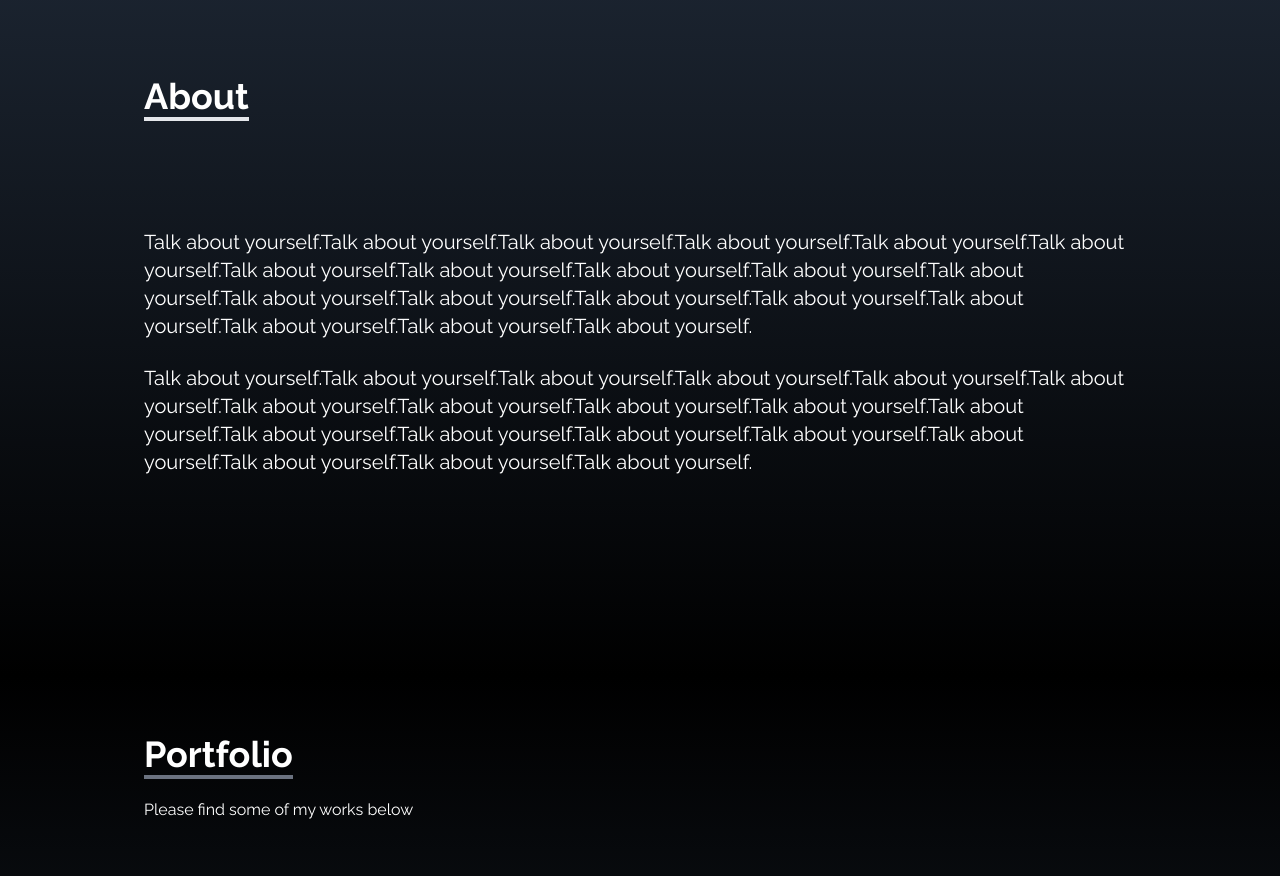
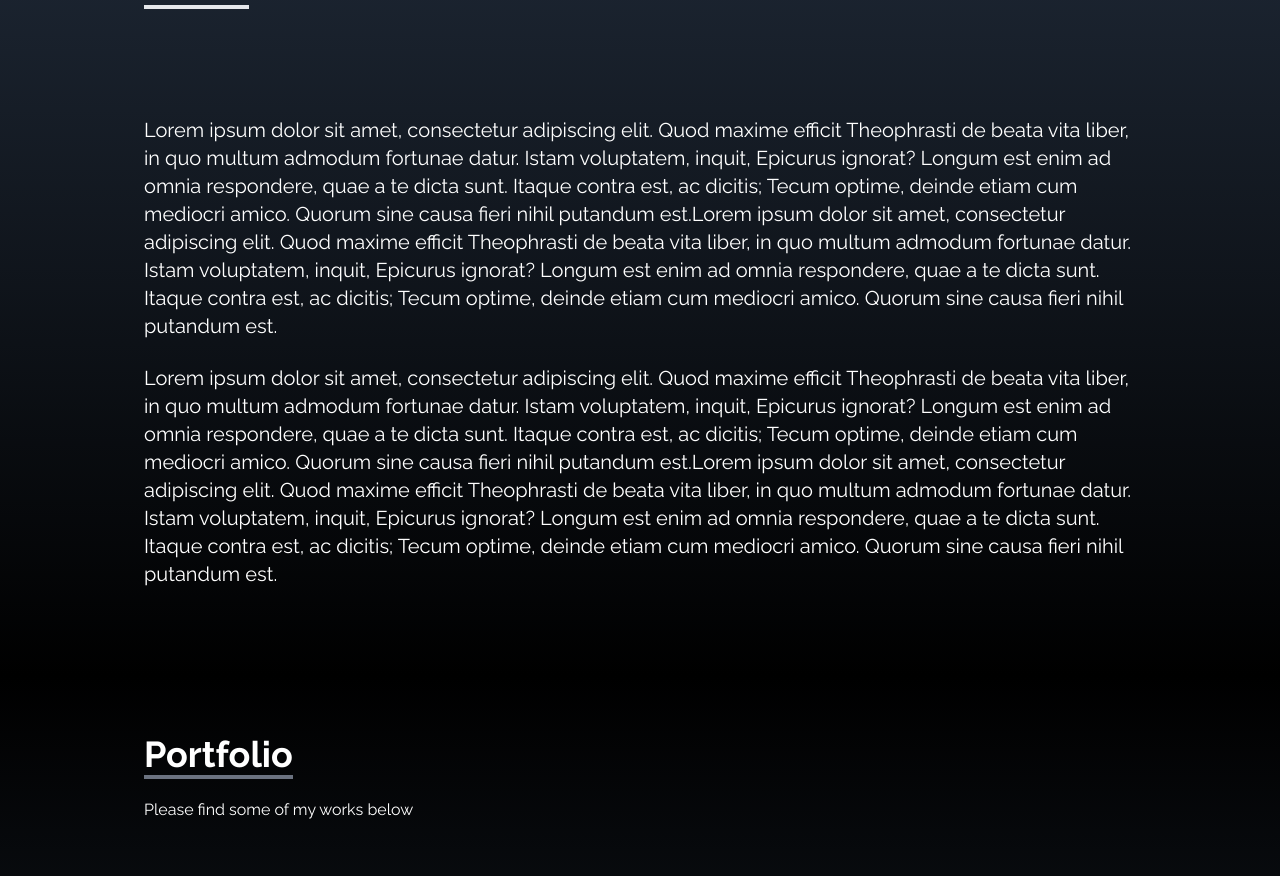
Before and after one commit to SSBladedge/react_portfolio, a React (Create React App) app: page / in a window 1280 px wide. Shown: the part 924-1800 px from the top of the page. Built offline with nearby package versions, Linux system fonts and the light colour scheme; the HTML template or start-up script is replaced by a standard one.

Commit message:
Added better fillers

```diff
--- a/src/components/About.jsx
+++ b/src/components/About.jsx
@@ -13,21 +13,31 @@ const About = () => {
           </p>
         </div>
         <p className="text-xl mt-20">
-          Talk about yourself.Talk about yourself.Talk about yourself.Talk about
-          yourself.Talk about yourself.Talk about yourself.Talk about
-          yourself.Talk about yourself.Talk about yourself.Talk about
-          yourself.Talk about yourself.Talk about yourself.Talk about
-          yourself.Talk about yourself.Talk about yourself.Talk about
-          yourself.Talk about yourself.Talk about yourself.Talk about yourself.
+          Lorem ipsum dolor sit amet, consectetur adipiscing elit. Quod maxime
+          efficit Theophrasti de beata vita liber, in quo multum admodum
+          fortunae datur. Istam voluptatem, inquit, Epicurus ignorat? Longum est
+          enim ad omnia respondere, quae a te dicta sunt. Itaque contra est, ac
+          dicitis; Tecum optime, deinde etiam cum mediocri amico. Quorum sine
+          causa fieri nihil putandum est.Lorem ipsum dolor sit amet, consectetur
+          adipiscing elit. Quod maxime efficit Theophrasti de beata vita liber,
+          in quo multum admodum fortunae datur. Istam voluptatem, inquit,
+          Epicurus ignorat? Longum est enim ad omnia respondere, quae a te dicta
+          sunt. Itaque contra est, ac dicitis; Tecum optime, deinde etiam cum
+          mediocri amico. Quorum sine causa fieri nihil putandum est.
         </p>
         <br />
         <p className="text-xl">
-          Talk about yourself.Talk about yourself.Talk about yourself.Talk about
-          yourself.Talk about yourself.Talk about yourself.Talk about
-          yourself.Talk about yourself.Talk about yourself.Talk about
-          yourself.Talk about yourself.Talk about yourself.Talk about
-          yourself.Talk about yourself.Talk about yourself.Talk about
-          yourself.Talk about yourself.Talk about yourself.Talk about yourself.
+          Lorem ipsum dolor sit amet, consectetur adipiscing elit. Quod maxime
+          efficit Theophrasti de beata vita liber, in quo multum admodum
+          fortunae datur. Istam voluptatem, inquit, Epicurus ignorat? Longum est
+          enim ad omnia respondere, quae a te dicta sunt. Itaque contra est, ac
+          dicitis; Tecum optime, deinde etiam cum mediocri amico. Quorum sine
+          causa fieri nihil putandum est.Lorem ipsum dolor sit amet, consectetur
+          adipiscing elit. Quod maxime efficit Theophrasti de beata vita liber,
+          in quo multum admodum fortunae datur. Istam voluptatem, inquit,
+          Epicurus ignorat? Longum est enim ad omnia respondere, quae a te dicta
+          sunt. Itaque contra est, ac dicitis; Tecum optime, deinde etiam cum
+          mediocri amico. Quorum sine causa fieri nihil putandum est.
         </p>
       </div>
     </div>
```
